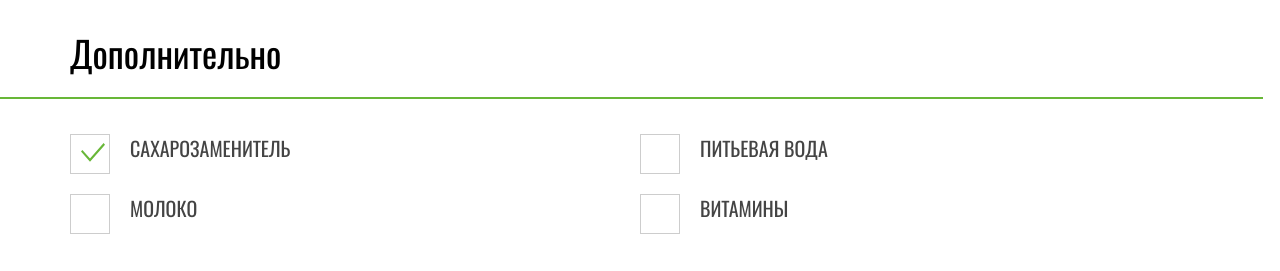
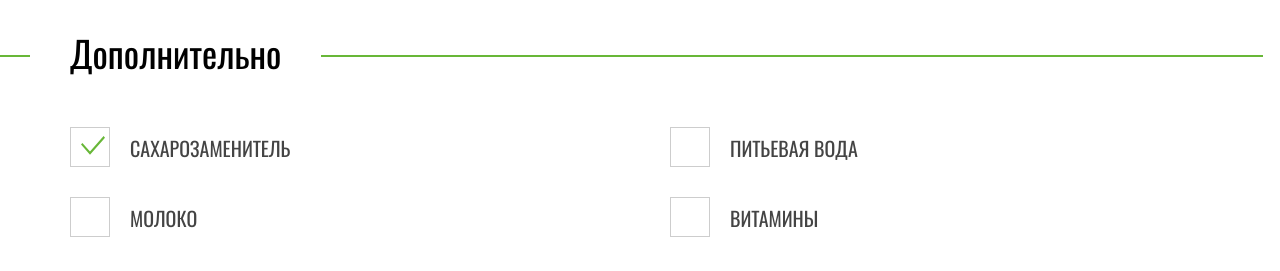
Before and after one commit to htmlacademy-adaptive/2464775-cat-energy-1, a website: page source/form.html in a window 1280 px wide. Shown: the part 1540-1811 px from the top of the page. Drawn offline with nearby package versions, Linux system fonts and the light colour scheme; files that its build step writes are made by us from their sources.

Commit message:
Вносит правки в форму (планшет)

```diff
--- a/source/form.html
+++ b/source/form.html
@@ -145,7 +145,7 @@
           </div>
         </form>
       </div>
-      <div class="container container--form container-map">
+      <div class="container container-map">
         <section class="map">
           <div class="map__wrapper-text">
             <h2 class="visually-hidden">Карта</h2>
--- a/source/less/blocks/main-content/form.less
+++ b/source/less/blocks/main-content/form.less
@@ -25,9 +25,6 @@
 
   @media (min-width: @tablet-width) {
     padding-bottom: 0;
-  }
-
-  @media (min-width: @desktop-width) {
     font-size: 16px;
   }
 }
@@ -122,6 +119,9 @@
   @media (min-width: @tablet-width) {
     display: grid;
     grid-template-columns: repeat(2, 1fr);
+    column-gap: 60px;
+    row-gap: 10px;
+    padding-bottom: 22px;
   }
 
   @media (min-width: @desktop-width) {
@@ -387,6 +387,7 @@
     @media (min-width: @tablet-width) {
       width: 40px;
       height: 40px;
+      top: -12px;
     }
   }
 }
@@ -495,6 +496,15 @@
   }
 }
 
+.form__caption {
+  @media (min-width: @tablet-width) {
+    &--contacts::after,
+    &--add::after {
+      top: 20px;
+    }
+  }
+}
+
 .form__comment--line {
   width: min-content;
 }
```
